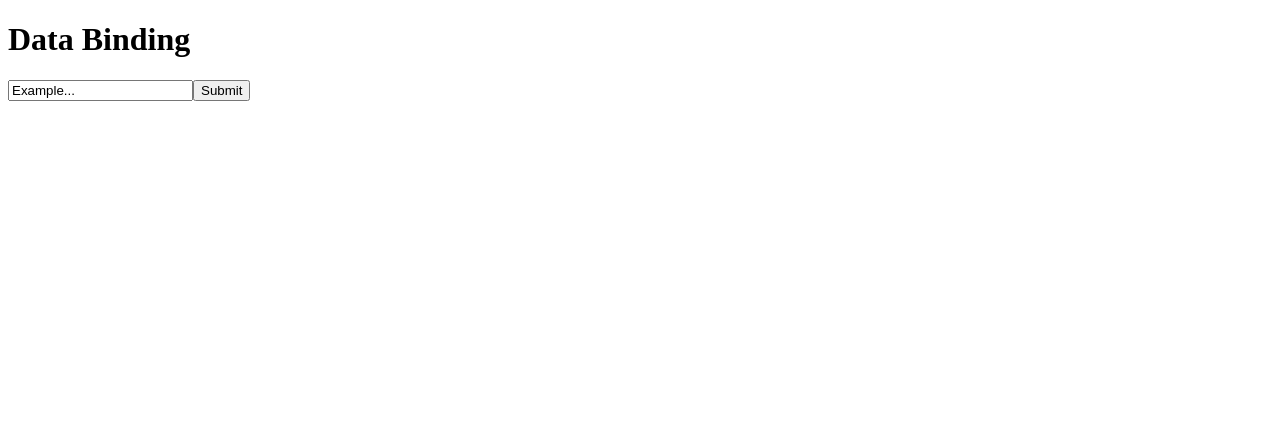
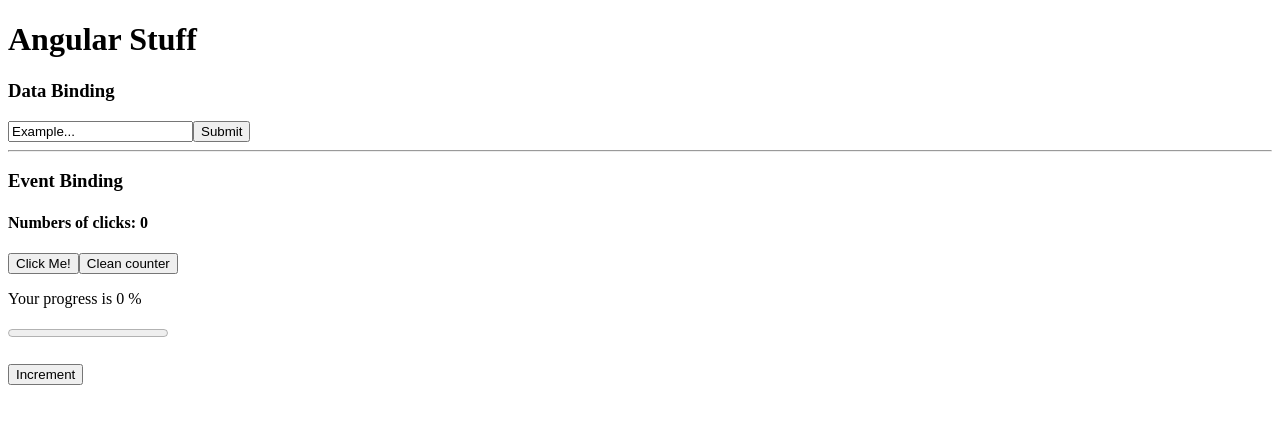
Before and after one commit to rvenegas5/my-store, an Angular app: page / in a window 1280 px wide. Shown: the top 424 px of the page. Built offline with nearby package versions, Linux system fonts and the light colour scheme.

Commit message:
Learning Event Binding

```diff
--- a/src/app/app.component.html
+++ b/src/app/app.component.html
@@ -1,3 +1,17 @@
-<h1>Data Binding</h1>
+<h1>Angular Stuff</h1>
+<h3>Data Binding</h3>
 <input type="text" [value]="textExample" />
 <button [disabled]="btnDisabled" >Submit</button>
+<hr>
+<h3>Event Binding</h3>
+<h4>Numbers of clicks: {{ count }}</h4>
+<button style="cursor: pointer;" (click)="onClick()" >
+  Click Me!
+</button>
+<button style="cursor: pointer;" (click)="clearCounter()">Clean counter</button>
+<br>
+<p>Your progress is {{ progress }} %</p>
+<progress max="100" [value]="progress"></progress>
+<br>
+<h5>{{ warning }}</h5>
+<button style="cursor: pointer;" (click)="incrementProgress()" >Increment</button>
--- a/src/app/app.component.ts
+++ b/src/app/app.component.ts
@@ -9,4 +9,22 @@
   title = 'my-store';
   btnDisabled: boolean = false;
   textExample: string = "Example..."
+  count: number = 0;
+  progress: number = 0;
+  warning!: string;
+
+  onClick(): void {
+    this.count = this.count + 1;
+  }
+
+  clearCounter(): void {
+    this.count = 0;
+  }
+
+  incrementProgress(): void {
+    if (this.progress === 100)
+      this.warning = "The max increment is 100%";
+    else
+      this.progress = this.progress + 2;
+  }
 }
```
